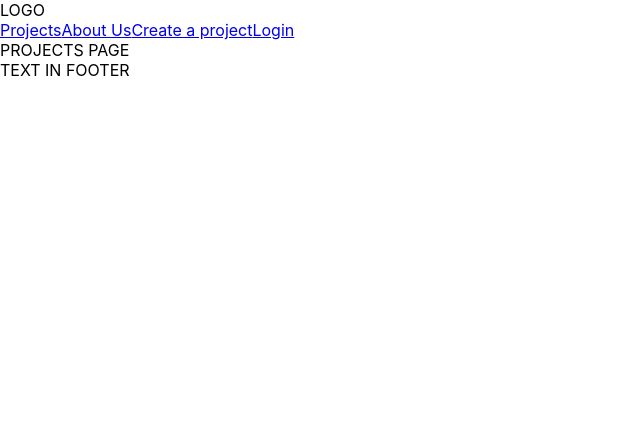
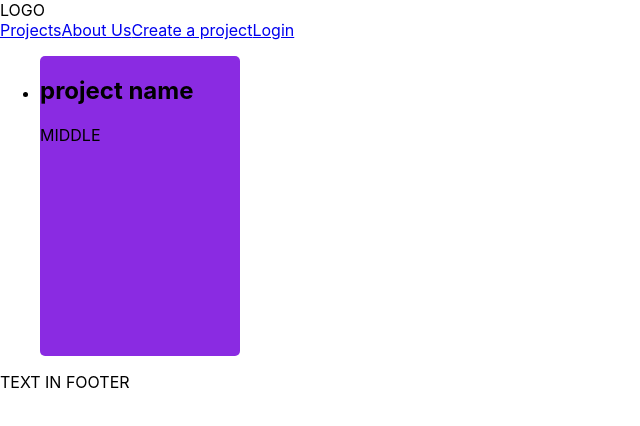
Before and after one commit to MrLush/estart-ui, a JavaScript app: page /projects in a window 1280 px wide. Shown: the top 426 px of the page, without its empty margins (0-640 px from the left). Built offline with nearby package versions, Linux system fonts and the light colour scheme.

Commit message:
save local changes before pull

```diff
--- a/package.json
+++ b/package.json
@@ -6,6 +6,7 @@
     "@testing-library/jest-dom": "^5.14.1",
     "@testing-library/react": "^11.2.7",
     "@testing-library/user-event": "^12.8.3",
+    "node-sass": "^6.0.0",
     "react": "^17.0.2",
     "react-dom": "^17.0.2",
     "react-scripts": "4.0.3",
--- /dev/null
+++ b/src/components/ProjectCard.js
@@ -0,0 +1,19 @@
+import { Link } from 'react-router-dom';
+import classes from './ProjectCard.module.scss';
+
+function ProjectCard(props) {
+  return (
+    <div className={classes.card}>
+      <div className={`${classes.card__side} ${classes.card__side__front}`}>
+        <h2>{props.project.name}</h2>
+        <p>{props.project.stage}</p>
+      </div>
+      <div className={`${classes.card__side} ${classes.card__side__back}`}>
+        <Link to={`/current-project/${props.project.id}`}>Get more information</Link>
+      </div>
+    </div>
+  )
+
+}
+
+export default ProjectCard;
--- /dev/null
+++ b/src/components/ProjectCard.module.scss
@@ -0,0 +1,41 @@
+.card {
+  perspective: 150rem;
+  position: relative;
+  width: 200px;
+  height: 300px;
+
+  &:hover {
+    cursor: pointer;
+  }
+
+  &__side {
+    width: 200px;
+    height: 300px;
+    position: absolute;
+    top: 0;
+    left: 0;
+    box-shadow: 0 1.5rem 4rem rgba(0,0,0,0.15%);
+    backface-visibility: hidden;
+    transition: all .8s ease;
+    overflow: hidden;
+    border-radius: 5px;
+
+    &__front {
+      background-color: blueviolet;
+      position: relative;
+    }
+
+    &__back {
+      background-color: navajowhite;
+      transform: rotateY(180deg);
+    }
+  }
+
+  &:hover &__side__front {
+    transform: rotateY(-180deg);
+  }
+
+  &:hover &__side__back {
+    transform: rotateY(0);
+  }
+}
--- a/src/pages/Projects.js
+++ b/src/pages/Projects.js
@@ -1,8 +1,24 @@
+import ProjectCard from "../components/ProjectCard";
+
 function Projects() {
+
+  const projectPlaceholder = {
+    id: "9cf2c046-279a-11ec-9621-0242ac130002",
+    name: "project name",
+    owner_id: "9cf2c046-279a-11ec-9621-0242ac130002",
+    stage: "MIDDLE",
+    stack: "lorem ipsum",
+    about_project: "lorem ipsum",
+    tags : ["tag1", "tag2", "tag3"],
+    vacant_places: ["Frontend Dev", "Backend Dev"],
+  };
+
   return (
-    <>
-      PROJECTS PAGE
-    </>
+    <ul>
+      <li key={projectPlaceholder.id}>
+        <ProjectCard project={projectPlaceholder}/>
+      </li>
+    </ul>
   );
 }
 
```
Also changed, not shown: 1 other file (tests, documents, lock files or other folders).
